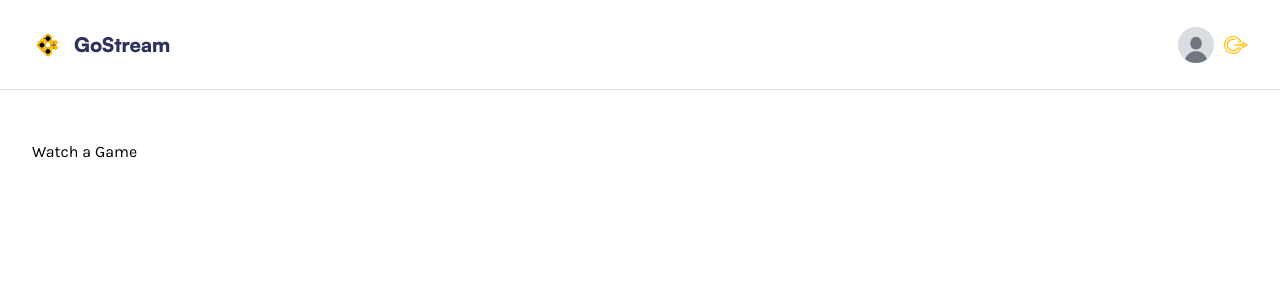
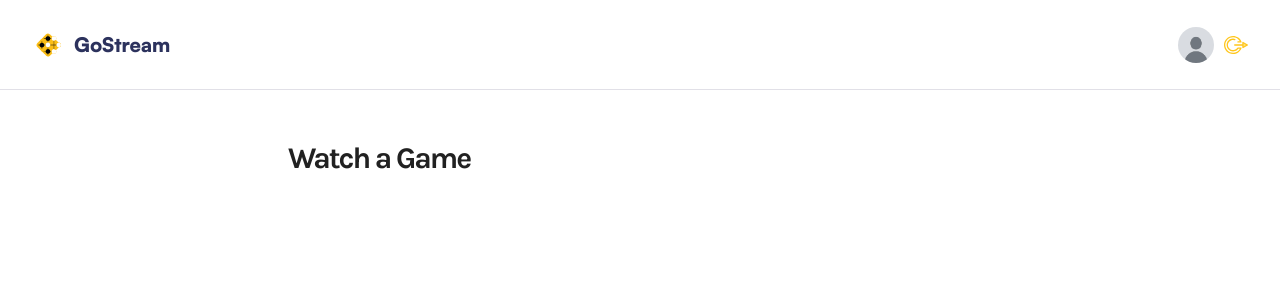
Before and after one commit to sadok-lajmi/TenukiGo-2025, a Next.js app in the folder frontend/: page /watch in a window 1280 px wide. Shown: the top 300 px of the page. Built offline with nearby package versions, Linux system fonts and the light colour scheme.

Commit message:
des petites retouches visuelles

```diff
--- a/frontend/app/(root)/stream/page.tsx
+++ b/frontend/app/(root)/stream/page.tsx
@@ -38,6 +38,7 @@ const Page = () => {
     <div className='wrapper-md stream-page'>
       <h1>Live Stream</h1>
       <form className='rounded-20 shadow-10 gap-6 w-full flex flex-col px-5 py-7.5'>
+        <h1 className='text-2xl font-semibold'>Match info</h1>
         <FormField
           id='title'
           label='Stream Title'
--- a/frontend/app/(root)/watch/page.tsx
+++ b/frontend/app/(root)/watch/page.tsx
@@ -1,8 +1,8 @@
 const Page = () => {
   return (
-    <main className='wrapper page'>
-        <h2>Watch a Game</h2>
-    </main>
+    <div className='wrapper-md watch-page'>
+        <h1>Watch a Game</h1>
+    </div>
   )
 }
 
--- a/frontend/app/globals.css
+++ b/frontend/app/globals.css
@@ -205,6 +205,23 @@
 
   /* streams page */
   .stream-page {
+    @apply flex flex-col gap-7.5 pt-12.5 pb-20;
+
+    h1 {
+      @apply text-3xl font-bold text-dark-100;
+    }
+
+    .error-field {
+      @apply border border-red-500 bg-red-100 text-red-700 p-4 rounded-md;
+    }
+
+    .submit-button {
+      @apply bg-pink-100 text-white px-4 py-3 rounded-4xl cursor-pointer text-base font-semibold hover:bg-pink-200 transition-colors disabled:opacity-50 disabled:cursor-not-allowed;
+    }
+  }
+
+  /* watch page */
+  .watch-page {
     @apply flex flex-col gap-7.5 pt-12.5 pb-20;
 
     h1 {
```
